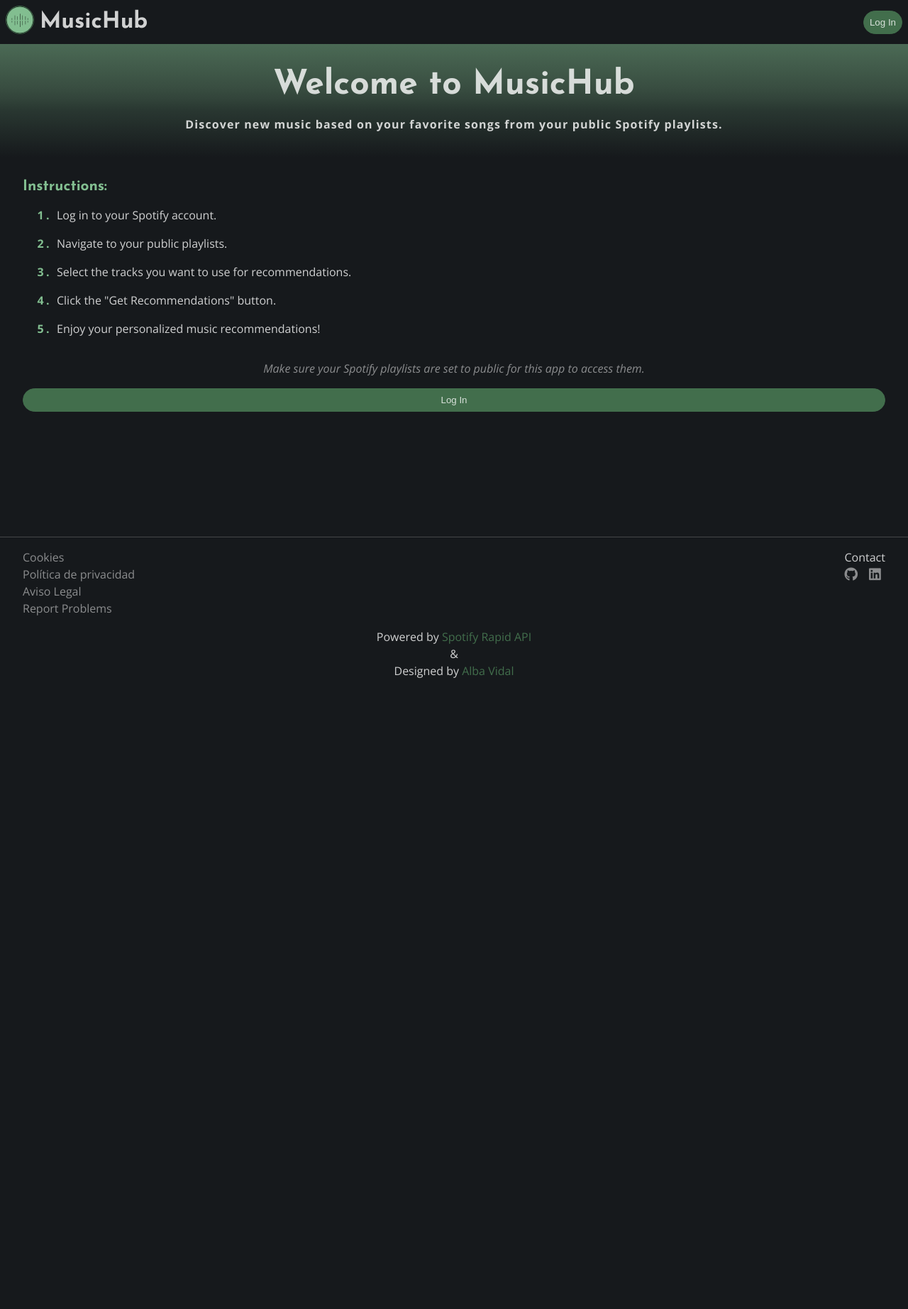
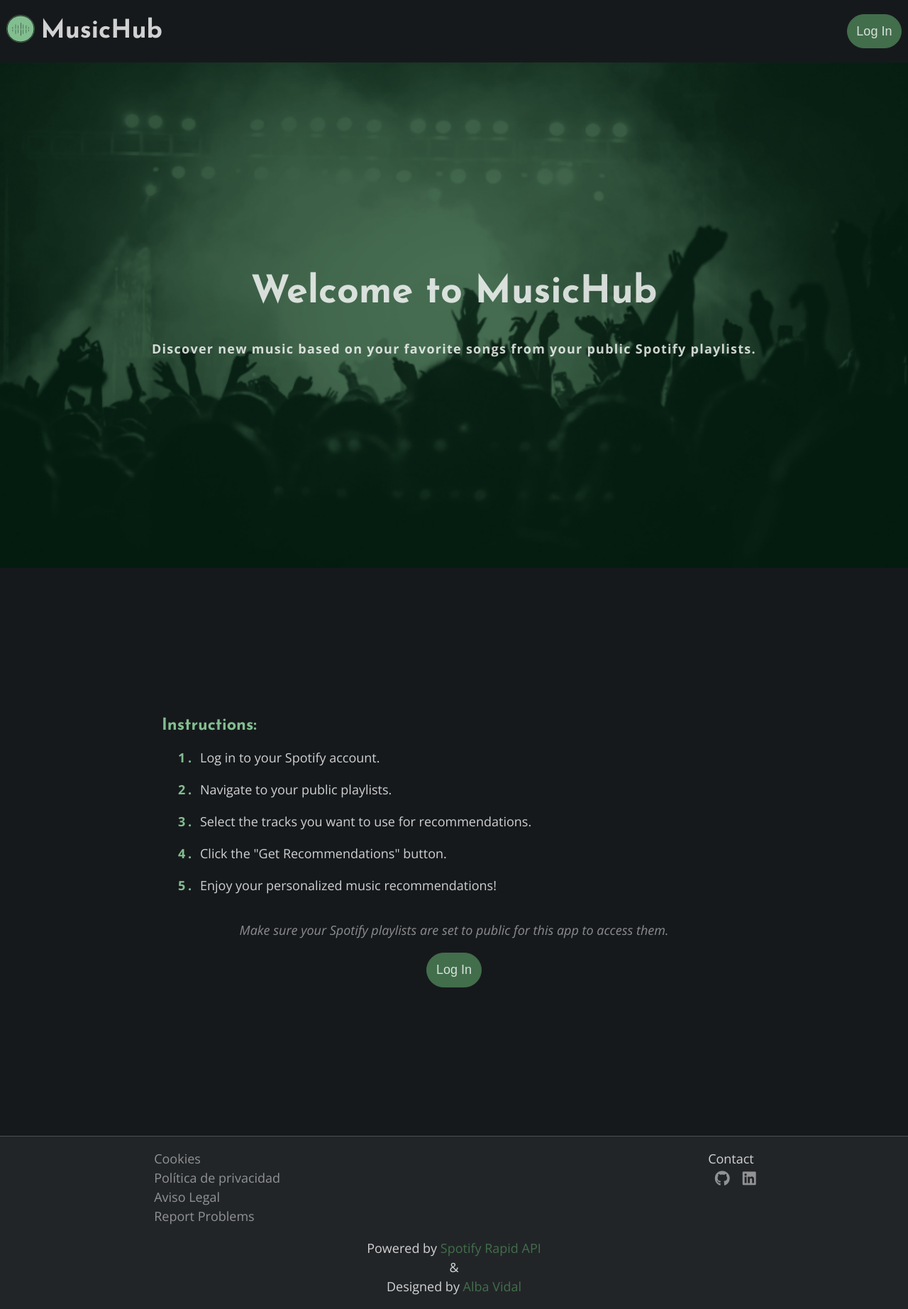
Before and after one commit to AlbaVidalEsteve/Spotify-RapidAPI, a PHP site: page / in a window 1280 px wide. Shown: the whole page at 71% size. Before the commit the page ends 955 px from the top, so only its background shows below. Run offline with PHP 8.4, Linux system fonts and the light colour scheme; some libraries are stand-ins or nearby versions.

Commit message:
style media query and  modify script

```diff
--- a/css/style.css
+++ b/css/style.css
@@ -9,13 +9,14 @@
 :root{
     font-size: 16px;
     --black: #16191c;
+    --white-05: rgba(255, 255, 255, 0.05);
     --white-20: rgba(255, 255, 255, 0.20);
     --white-30: rgba(255, 255, 255, 0.30);
     --white-50: rgba(255, 255, 255, 0.50);
     --white: rgba(255, 255, 255, 0.80);
     --accent:#82be90;
     --accent-disabled:rgb(66, 110, 76);
-    --gradient: linear-gradient(180deg, rgba(130,190,144,1) 0%, rgba(75,106,85,1) 0%, rgba(57,78,65,1) 11%, rgba(50,68,58,1) 14%, rgba(41,55,49,1) 17%, rgba(22,25,28,1) 29%, rgba(22,25,28,1) 52%);
+    /* --gradient: linear-gradient(180deg, rgba(130,190,144,1) 0%, rgba(75,106,85,1) 0%, rgba(57,78,65,1) 11%, rgba(50,68,58,1) 14%, rgba(41,55,49,1) 17%, rgba(22,25,28,1) 29%, rgba(22,25,28,1) 52%); */
 }
 
 body{
@@ -23,11 +24,10 @@ body{
     line-height: 1.5rem;
     font-family: "Open Sans", sans-serif;
     display: flex;
-    height: 100vh;
+    height: 100%;
     flex-direction: column;
     background-color: var(--black);
     color: var(--white);
-
 }
 /* Presets */
 h1, h2, h3, h4{
@@ -60,14 +60,15 @@ ul{
 header{
     flex: 0 0 auto;
     width: 100%;
+    height: 11vh;
     display: grid;
-    grid-template-columns: 40px 1fr  auto;
+    grid-template-columns: 2.2rem 1fr  auto;
     align-items: center;
     justify-content: left;
     padding: .5rem;
     gap: .5rem;
     & figure{
-        max-width: 40px;
+        max-width: 2.2rem;
         & img{
             width: 100%;
             border-radius: 50%;
@@ -83,9 +84,11 @@ header{
     background-color: var(--accent-disabled);
     border: 1px solid var(--accent-disabled);
     color: var(--white);
-    padding: .5rem;
-    border-radius: 20px;
+    padding: .7rem;
+    border-radius: 1.5rem;
     justify-self: right;
+    max-width: max-content;
+    font-size: 1rem;
 }
 .logIn:hover{
     /* background-color: var(--accent); */
@@ -98,6 +101,7 @@ header{
 /** FOOTER */
 footer{
     flex:0 0 auto;
+    background-color: var(--white-05);
     border-top: 1px solid var(--white-20);
     padding: 1rem 2rem;
     display: flex;
@@ -151,7 +155,7 @@ main{
 
     }
 }
-& .track{
+.track{
     padding: .5rem 0;
     border-top: 1px solid var(--white-20);
     border-bottom: 1px solid var(--white-20);
@@ -195,27 +199,47 @@ main{
     }
 }
 /*? SECTION Instructions */
-.instructions{
-    padding-top: 2rem;
+/* #index{
     background: var(--gradient);
+} */
+
+.hero {
+    padding: 2rem;
+    background-image: url(../media/hero-dark.png);
+    background-size: cover;
+    min-height: 89vh;
+    background-position: center;
+    display: flex;
+    flex-direction: column;
+    justify-content: center;
+    gap: 2rem;
     & h2{
         font-size: 3rem;
         line-height: 110%;
         text-align: center;
     }
     & h3{
-        font-family: "Open Sans", sans-serif;;
+        font-family: "Open Sans", sans-serif;
         font-weight: bold;
         text-align: center;
         font-size: 1rem;
         letter-spacing: .07rem;
     }
+}
+.instructions{
+    padding: 2rem;
+    display: flex;
+    flex-direction: column;
+    justify-content: center;
+    align-items: center;
+    min-height: 100vh;
     & h4{
-        padding-top: 3rem;
         font-size: 1.3rem;
         color: var(--accent);
+        width: 100%;
     }
     & ol{
+        width: 100%;
         padding-left: 3rem;
         & li{
             padding-bottom: 1rem;
@@ -231,18 +255,21 @@ main{
         text-align: center;
         color: var(--white-50);
     }
+    & button{
+        width: 100px;
+    }
 }
 /*? SECTION Profile */
 .profile{
     display: grid;
-    grid-template-columns: 32% 1fr;
+    grid-template-columns: minmax(100px,13%) 1fr;
     justify-content: center;
     & figure{
         order: 0;
         grid-row: span 4;
         & img{
             width: 100%;
-            border-radius: 10px;
+            border-radius: 0.8rem;
         }
     }
 }
@@ -250,6 +277,8 @@ main{
 .playlist-container{
     display: flex;
     flex-direction: column;
+    justify-content: center;
+    align-items: center;
     padding: 1rem;
     gap: 1rem;
     & h3{
@@ -260,18 +289,23 @@ main{
     }
     & .playlist-div{
         display: grid;
-        grid-template-columns: 68px 1fr;
+        grid-template-columns: minmax(70px,13%) 1fr;
         column-gap: .5rem;
         background-color: var(--white-20);
         padding: .5rem;
-        border-radius: 7px;
+        border-radius: 0.7rem;
         color: var(--white);
+        width: 100%;
         & figure{
             width: 100%;
             grid-row: span 3;
+            display: flex;
             & img{
                 width: 100%;
-                border-radius: 5px;
+                border-radius: 0.5rem;
+                justify-content: center;
+                align-items: center;
+
             }
         }
         & h4{
@@ -376,7 +410,7 @@ form ul{
             background-color: var(--white-20);
             border: none;
             border-bottom:1px solid var(--accent-disabled);
-            border-radius: 2px;
+            border-radius: 0.15rem;
             padding: .3rem;
             line-height: 1.5rem;
             font-size: 1.1rem;
@@ -428,7 +462,7 @@ form ul{
 /* Div consulta */
 .consulta{
     background-color: var(--accent-disabled);
-    border-radius: 6px;
+    border-radius: 0.5rem;
     padding: .5rem;
     display: flex;
     justify-content: center;
@@ -437,6 +471,7 @@ form ul{
         background-color: transparent;
         border: none;
         height: 100%;
+        font-size: 1rem;
     }
     & input::placeholder{
         color: var(--white);
@@ -452,7 +487,7 @@ form ul{
         color: var(--white);
         align-self: flex-end;
         padding: 0.5rem;
-        /* font-size: 1.1rem; */
+        font-size: 1.1rem;
         font-weight: bold;
         transition: transform ease 0.3s;
     }
@@ -481,6 +516,10 @@ form ul{
 
 /* ? MEDIA QUERY */
 @media screen and (min-width: 768px) {
+    .instructions{
+        width: 80vw;
+        margin: auto;
+    }
     form ul{
         width: 80%;
         margin: auto;
@@ -488,12 +527,32 @@ form ul{
 }
 
 @media screen and (min-width: 1024px) {
-
+    :root{
+        font-size: 18px;
+    }
+    .instructions{
+        width: 70vw;
+    }
+    footer ul, footer div{
+        width: 70%;
+        margin: auto;
+    }
+    /* footer div{
+        display: flex;
+        gap: 1rem;
+        justify-content: center;
+    } */
 }
 
 @media screen and (min-width: 1440px) {
+    :root{
+        font-size: 20px;
+    }
 
 }
 @media screen and (min-width: 2560px) {
+    :root{
+        font-size: 36px;
+    }
 
 }
--- a/index.html
+++ b/index.html
@@ -30,10 +30,11 @@
                 </div>
             </div>
         </div>
-        <section class="instructions">
+        <div class="hero">
             <h2>Welcome to MusicHub</h2>
             <h3>Discover new music based on your favorite songs from your public Spotify playlists.</h3>
-
+        </div>
+        <section class="instructions">
             <h4>Instructions:</h4>
 
             <ol>
@@ -47,16 +48,6 @@
             <p>Make sure your Spotify playlists are set to public for this app to access them.</p>
             <button class="logIn abrir">Log In</button>
         </section>
-
-        <section class="profile">
-            <figure class="figurePhoto"></figure>
-            <h2 class="userName"></h2>
-            <p class="playlistNumber"></p>
-        </section>
-        <section class="playlist-container">
-            <button class="hidden logIn">Get recommendations</button>
-        </section>
-
     </main>
     <footer>
         <ul>
--- a/report.html
+++ b/report.html
@@ -27,7 +27,7 @@
             <div class="modal-container">
                 <div class="consulta modal-div">
                     <input type="text" name="search" class="search" placeholder="Escriba su usuario">
-                    <button type="submit" href="profile.html" id="cerrar" class="envia">Buscar <i class="fa-solid fa-magnifying-glass"></i></button>
+                    <button type="submit" href="profile.html" id="cerrar" class="envia"><i class="fa-solid fa-magnifying-glass"></i></button>
                 </div>
             </div>
         </div>
```
Also changed, not shown: js/script.js (+80 -69 lines), media/hero-dark.png (added), media/hero.png (added).
